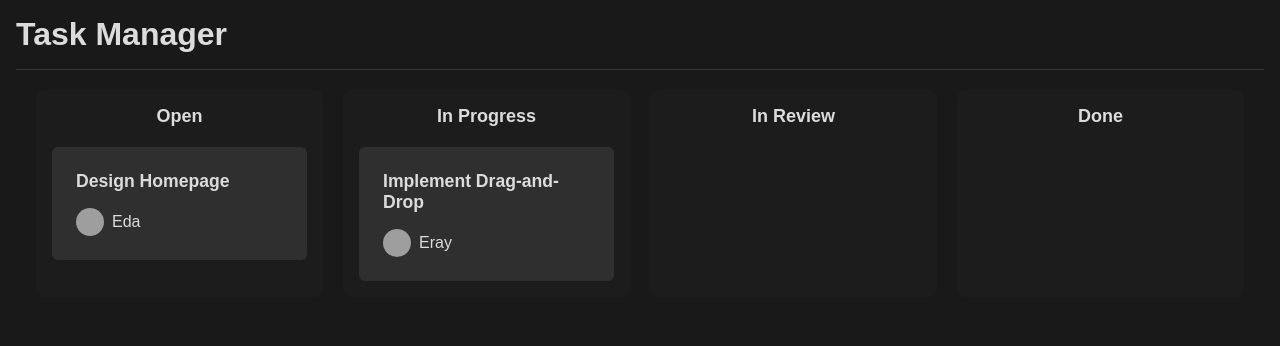
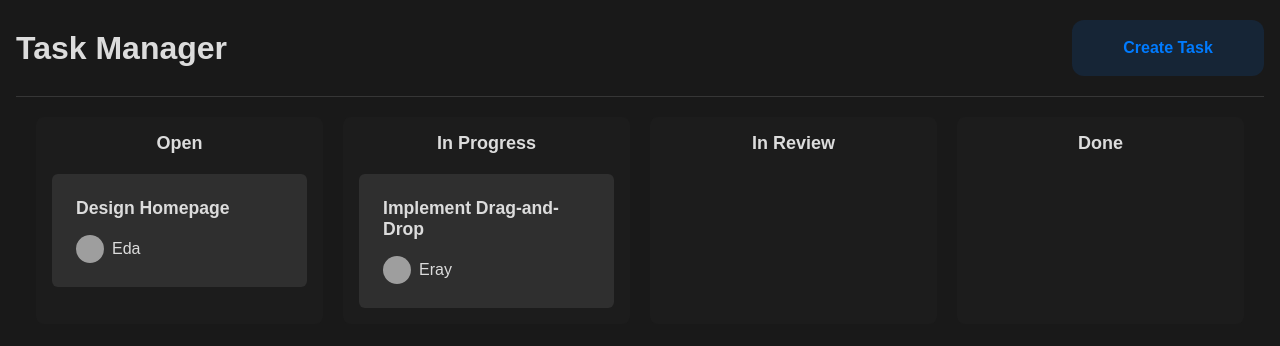
Before and after one commit to barisGultekin/task-management-board, a Next.js app: page / in a window 1280 px wide. Shown: the top 346 px of the page. Built offline with nearby package versions, Linux system fonts and the light colour scheme; grey boxes are pictures that could not be loaded.

Commit message:
Implement create task button

```diff
--- a/src/app/page.module.scss
+++ b/src/app/page.module.scss
@@ -6,15 +6,38 @@
   flex-direction: column;
   padding: 16px;
 
+  overflow-y: hidden;
+
   .toolbar {
     width: 100%;
     height: 56px;
 
     display: flex;
     align-items: center;
+    justify-content: space-between;
 
-    padding-bottom: 16px;
+    padding-top: 32px;
+    padding-bottom: 48px;
     border-bottom: 1px solid #363636;
+
+    button {
+      all: unset;
+      background-color: #007bff20;
+      color: #007bff;
+
+      padding: 1.2em 3.2em;
+      border-radius: 12px;
+
+      font-weight: 600;
+
+      transition: background-color 0.2s ease-in-out;
+
+      &:hover {
+        background-color: #007bff;
+        color: var(--foreground);
+        cursor: pointer;
+      }
+    }
   }
 
   .content {
--- a/src/app/page.tsx
+++ b/src/app/page.tsx
@@ -1,15 +1,40 @@
+"use client";
+
+import React, { useState } from "react";
 import styles from "./page.module.scss";
 import Board from "./components/Board/Board";
+import Modal from "./components/Modal/Modal";
+import CreateTaskForm from "./components/Forms/CreateTaskForm";
 
 export default function Home() {
+  const [isCreateTaskModalOpen, setIsCreateTaskModalOpen] = useState(false);
+
+  // Open Create Task Modal
+  const openCreateTaskModal = () => {
+    setIsCreateTaskModalOpen(true);
+  };
+
+  // Close Create Task Modal
+  const closeCreateTaskModal = () => {
+    setIsCreateTaskModalOpen(false);
+  };
+
   return (
     <div className={styles.page}>
       <div className={styles.toolbar}>
         <h1>Task Manager</h1>
+        <button onClick={openCreateTaskModal}>Create Task</button>
       </div>
       <div className={styles.content}>
         <Board />
       </div>
+
+      {/* Create Task Modal */}
+      {isCreateTaskModalOpen && (
+        <Modal onClose={closeCreateTaskModal}>
+          <CreateTaskForm onClose={closeCreateTaskModal} />
+        </Modal>
+      )}
     </div>
   );
 }
```
